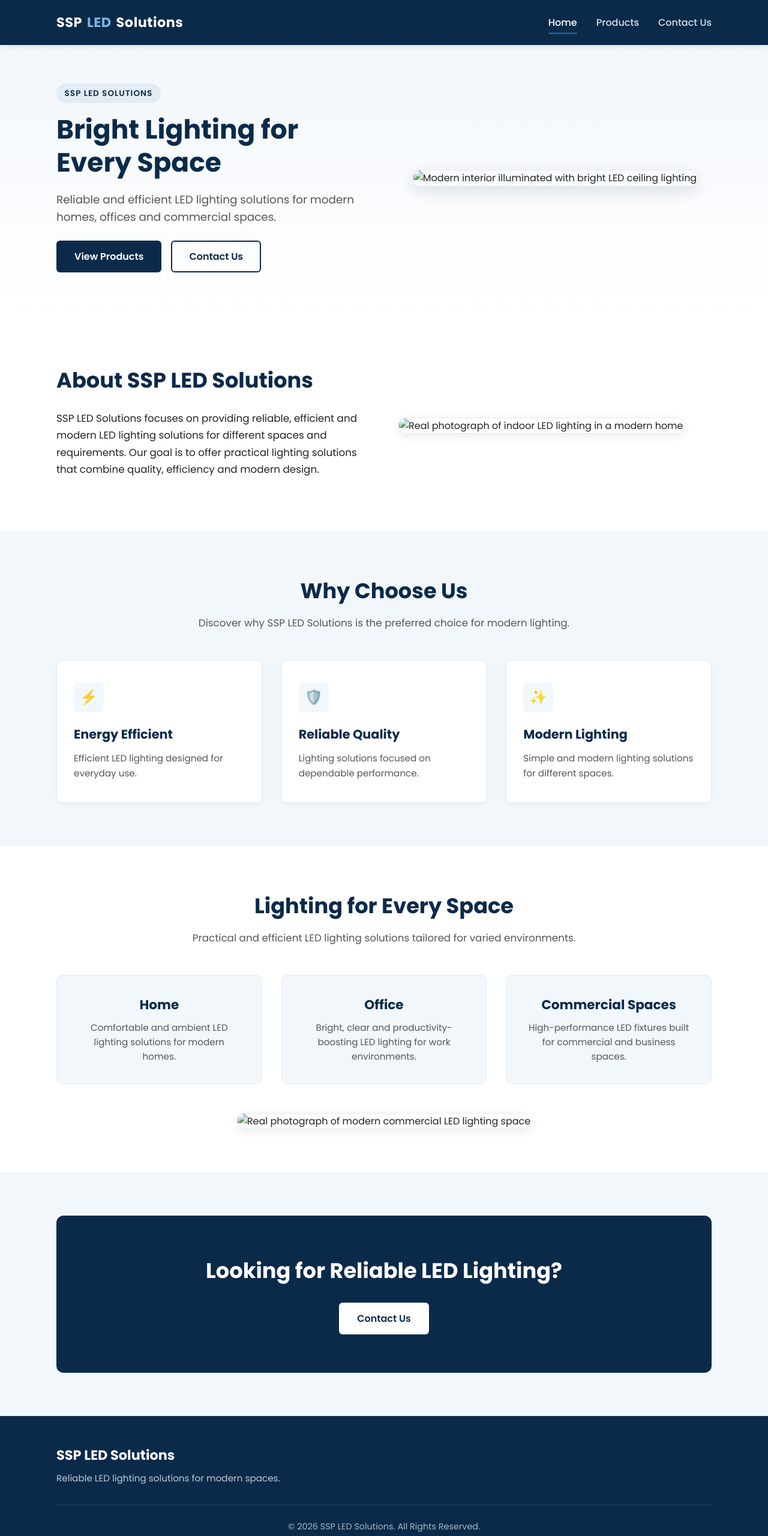
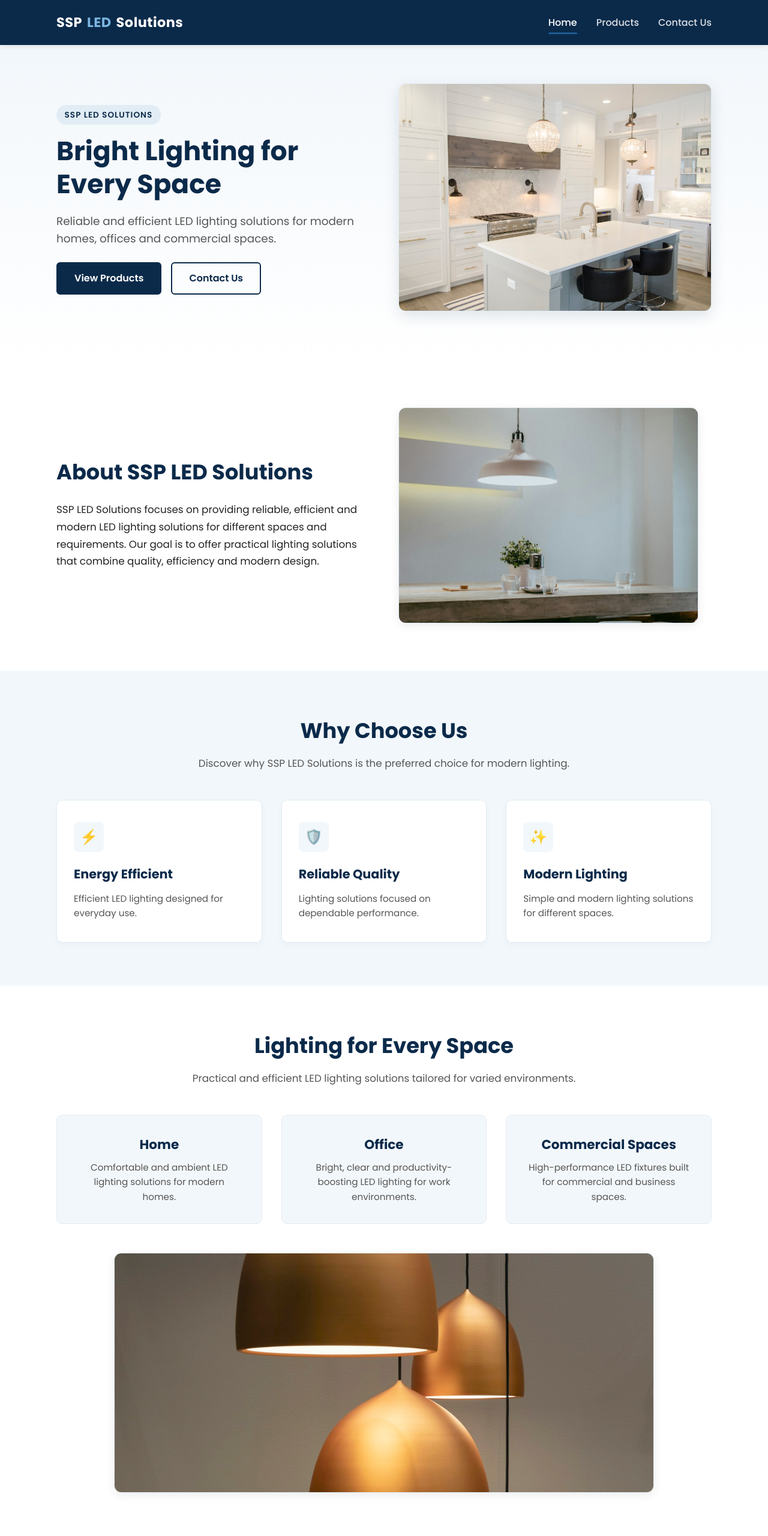
Before and after one commit to shalinipradeep17/ssp-led-solutions, a website: page index.html in a window 1280 px wide. Shown: the top 2560 px of the page at 60% size. Drawn offline with Linux system fonts and the light colour scheme.

Commit message:
index.html

```diff
--- a/index.html
+++ b/index.html
@@ -7,16 +7,23 @@
   <title>SSP LED Solutions - Bright Lighting for Every Space</title>
   <link rel="stylesheet" href="style.css">
 </head>
+
 <body>
 
   <!-- Navigation Bar -->
   <header class="navbar">
     <div class="container">
+
       <a href="index.html" class="brand-logo">
         SSP <span>LED</span> Solutions
       </a>
 
-      <button class="hamburger" id="hamburgerBtn" aria-label="Toggle navigation menu" aria-expanded="false">
+      <button
+        class="hamburger"
+        id="hamburgerBtn"
+        aria-label="Toggle navigation menu"
+        aria-expanded="false"
+      >
         <span></span>
         <span></span>
         <span></span>
@@ -24,131 +31,300 @@
 
       <nav>
         <ul class="nav-links" id="navLinks">
-          <li><a href="index.html" class="active">Home</a></li>
-          <li><a href="products.html">Products</a></li>
-          <li><a href="contact.html">Contact Us</a></li>
+          <li>
+            <a href="index.html" class="active">Home</a>
+          </li>
+          <li>
+            <a href="products.html">Products</a>
+          </li>
+          <li>
+            <a href="contact.html">Contact Us</a>
+          </li>
         </ul>
       </nav>
+
     </div>
   </header>
 
+
   <main>
+
     <!-- Hero Section -->
     <section class="hero">
       <div class="container">
+
         <div class="hero-grid">
+
           <div class="hero-content">
+
             <span class="badge">SSP LED Solutions</span>
+
             <h1>Bright Lighting for Every Space</h1>
-            <p>Reliable and efficient LED lighting solutions for modern homes, offices and commercial spaces.</p>
+
+            <p>
+              Reliable and efficient LED lighting solutions for modern homes,
+              offices and commercial spaces.
+            </p>
+
             <div class="btn-group">
-              <a href="products.html" class="btn btn-primary">View Products</a>
-              <a href="contact.html" class="btn btn-secondary">Contact Us</a>
+              <a href="products.html" class="btn btn-primary">
+                View Products
+              </a>
+
+              <a href="contact.html" class="btn btn-secondary">
+                Contact Us
+              </a>
             </div>
+
           </div>
+
+
           <div class="hero-image">
-            <img src="images/hero-led.jpg" alt="Modern interior illuminated with bright LED ceiling lighting" width="540" height="380">
+            <img
+              src="hero-led.jpg"
+              alt="Modern interior illuminated with bright LED ceiling lighting"
+              width="540"
+              height="380"
+            >
           </div>
+
         </div>
+
       </div>
     </section>
 
+
     <!-- About Us Section -->
     <section class="section">
+
       <div class="container">
+
         <div class="about-grid">
+
           <div class="about-content">
+
             <h2>About SSP LED Solutions</h2>
-            <p>SSP LED Solutions focuses on providing reliable, efficient and modern LED lighting solutions for different spaces and requirements. Our goal is to offer practical lighting solutions that combine quality, efficiency and modern design.</p>
+
+            <p>
+              SSP LED Solutions focuses on providing reliable, efficient and
+              modern LED lighting solutions for different spaces and
+              requirements. Our goal is to offer practical lighting solutions
+              that combine quality, efficiency and modern design.
+            </p>
+
           </div>
+
+
           <div class="about-image">
-            <img src="images/about-led.jpg" alt="Real photograph of indoor LED lighting in a modern home" width="500" height="360">
+
+            <img
+              src="about-led.jpg"
+              alt="Real photograph of indoor LED lighting in a modern home"
+              width="500"
+              height="360"
+            >
+
           </div>
+
         </div>
+
       </div>
+
     </section>
+
 
     <!-- Why Choose Us Section -->
     <section class="section section-alt">
+
       <div class="container">
+
         <div class="section-header">
+
           <h2>Why Choose Us</h2>
-          <p>Discover why SSP LED Solutions is the preferred choice for modern lighting.</p>
+
+          <p>
+            Discover why SSP LED Solutions is the preferred choice for modern
+            lighting.
+          </p>
+
         </div>
+
+
         <div class="cards-grid">
+
           <div class="card">
+
             <div class="card-icon">⚡</div>
+
             <h3>Energy Efficient</h3>
-            <p>Efficient LED lighting designed for everyday use.</p>
+
+            <p>
+              Efficient LED lighting designed for everyday use.
+            </p>
+
           </div>
+
+
           <div class="card">
+
             <div class="card-icon">🛡️</div>
+
             <h3>Reliable Quality</h3>
-            <p>Lighting solutions focused on dependable performance.</p>
+
+            <p>
+              Lighting solutions focused on dependable performance.
+            </p>
+
           </div>
+
+
           <div class="card">
+
             <div class="card-icon">✨</div>
+
             <h3>Modern Lighting</h3>
-            <p>Simple and modern lighting solutions for different spaces.</p>
+
+            <p>
+              Simple and modern lighting solutions for different spaces.
+            </p>
+
           </div>
+
         </div>
+
       </div>
+
     </section>
+
 
     <!-- Lighting for Every Space Section -->
     <section class="section">
+
       <div class="container">
+
         <div class="section-header">
+
           <h2>Lighting for Every Space</h2>
-          <p>Practical and efficient LED lighting solutions tailored for varied environments.</p>
-        </div>
-        <div class="categories-grid">
-          <div class="category-card">
-            <h3>Home</h3>
-            <p>Comfortable and ambient LED lighting solutions for modern homes.</p>
-          </div>
-          <div class="category-card">
-            <h3>Office</h3>
-            <p>Bright, clear and productivity-boosting LED lighting for work environments.</p>
-          </div>
-          <div class="category-card">
-            <h3>Commercial Spaces</h3>
-            <p>High-performance LED fixtures built for commercial and business spaces.</p>
-          </div>
+
+          <p>
+            Practical and efficient LED lighting solutions tailored for varied
+            environments.
+          </p>
+
         </div>
 
+
+        <div class="categories-grid">
+
+          <div class="category-card">
+
+            <h3>Home</h3>
+
+            <p>
+              Comfortable and ambient LED lighting solutions for modern homes.
+            </p>
+
+          </div>
+
+
+          <div class="category-card">
+
+            <h3>Office</h3>
+
+            <p>
+              Bright, clear and productivity-boosting LED lighting for work
+              environments.
+            </p>
+
+          </div>
+
+
+          <div class="category-card">
+
+            <h3>Commercial Spaces</h3>
+
+            <p>
+              High-performance LED fixtures built for commercial and business
+              spaces.
+            </p>
+
+          </div>
+
+        </div>
+
+
         <div class="category-image-wrap">
-          <img src="images/space-led.jpg" alt="Real photograph of modern commercial LED lighting space" width="900" height="400">
+
+          <img
+            src="space-led.jpg"
+            alt="Real photograph of modern commercial LED lighting space"
+            width="900"
+            height="400"
+          >
+
         </div>
+
       </div>
+
     </section>
+
 
     <!-- CTA Section -->
     <section class="section section-alt">
+
       <div class="container">
+
         <div class="cta-banner">
+
           <h2>Looking for Reliable LED Lighting?</h2>
-          <a href="contact.html" class="btn">Contact Us</a>
+
+          <a href="contact.html" class="btn">
+            Contact Us
+          </a>
+
         </div>
+
       </div>
+
     </section>
+
   </main>
+
 
   <!-- Footer -->
   <footer>
+
     <div class="container">
+
       <div class="footer-content">
+
         <div class="footer-brand">
+
           <h3>SSP LED Solutions</h3>
-          <p>Reliable LED lighting solutions for modern spaces.</p>
+
+          <p>
+            Reliable LED lighting solutions for modern spaces.
+          </p>
+
         </div>
+
       </div>
+
+
       <div class="footer-bottom">
-        <p>&copy; 2026 SSP LED Solutions. All Rights Reserved.</p>
+
+        <p>
+          &copy; 2026 SSP LED Solutions. All Rights Reserved.
+        </p>
+
       </div>
+
     </div>
+
   </footer>
 
+
   <script src="script.js"></script>
+
 </body>
 </html>
```
